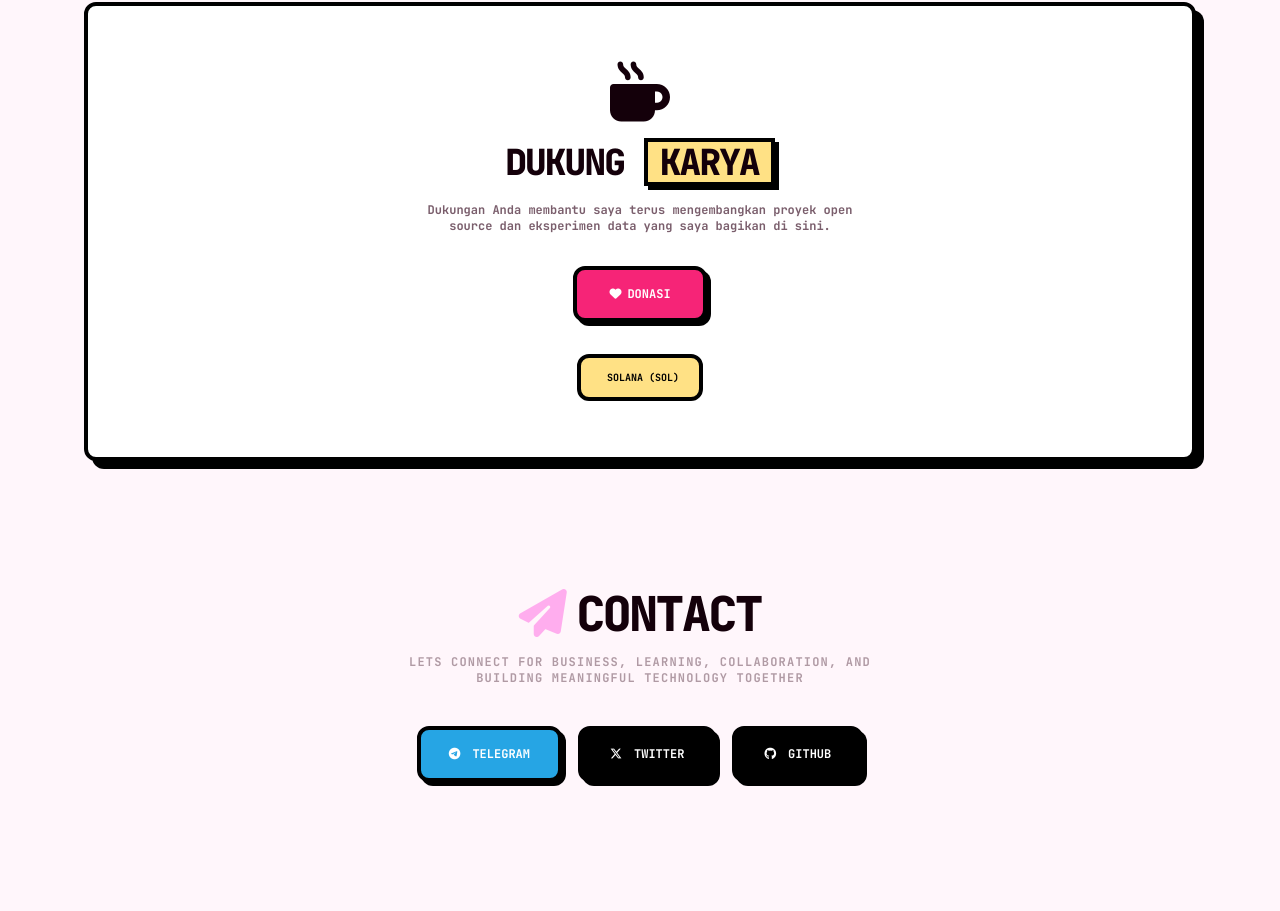
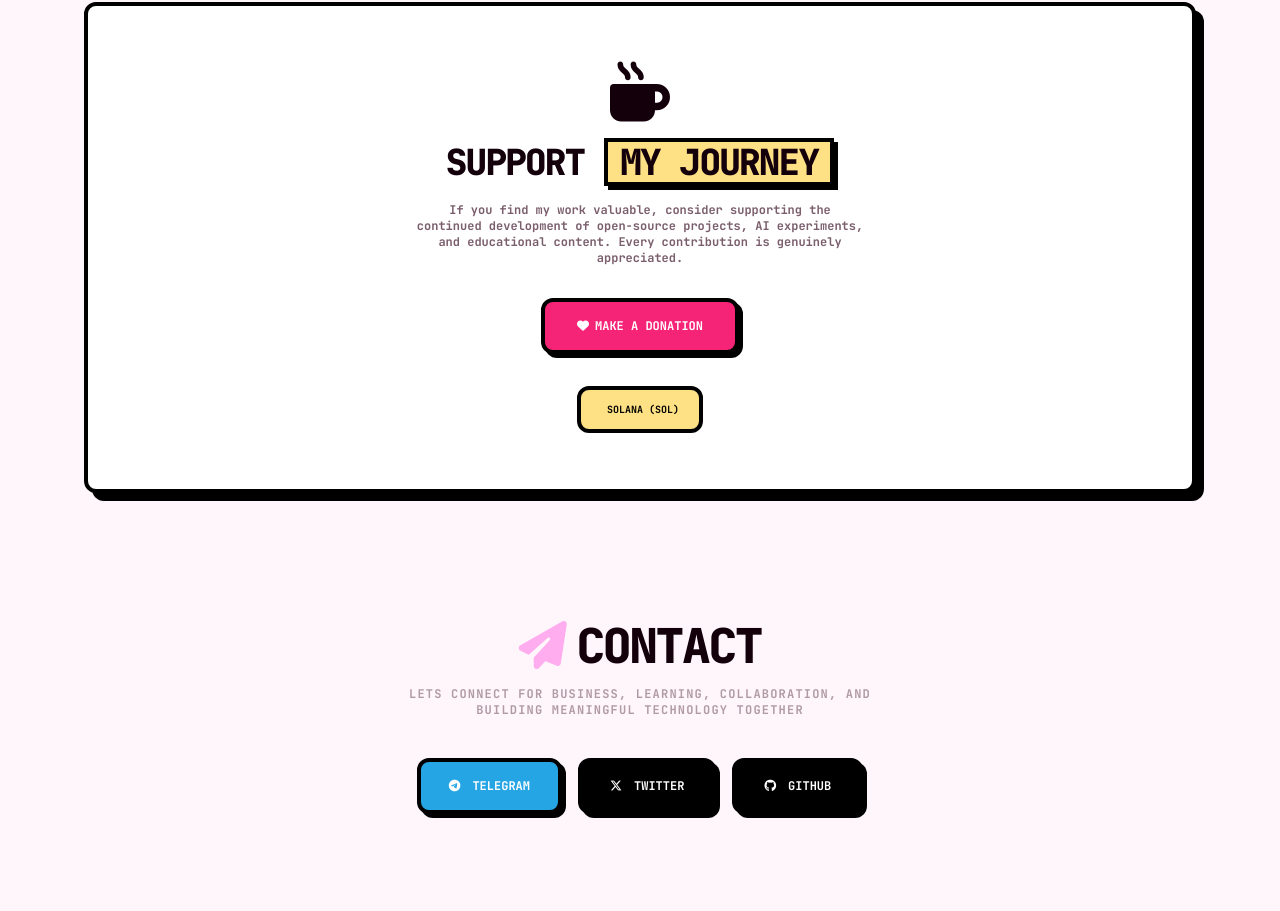
Before and after one commit to Yugenixs/YugeSpace, a Next.js app: page / in a window 1280 px wide. Shown: the part 3295-4206 px from the top of the page. Built offline with nearby package versions, Linux system fonts and the light colour scheme.

Commit message:
Update Donation.js

```diff
--- a/components/Donation.js
+++ b/components/Donation.js
@@ -1,7 +1,5 @@
 'use client'
 import { useState } from 'react'
-
-// TODO: ganti dengan address Solana Anda sendiri sebelum publish
 const SOLANA_ADDRESS = 'Bzhb36V3gEKKqGQLtEcC2vkA2aBDYvkGdprTZQvUaJ5W'
 
 export default function Donation() {
@@ -20,7 +18,6 @@ export default function Donation() {
       setCopied(true)
       setTimeout(() => setCopied(false), 2000)
     } catch {
-      // clipboard API unavailable, fail silently
     }
   }
 
@@ -29,16 +26,16 @@ export default function Donation() {
       <div className="bg-[var(--surface)] border-4 border-brutal rounded-xl brutal-shadow p-6 sm:p-10 lg:p-14 text-center reveal">
         <i className="fas fa-mug-hot text-4xl sm:text-5xl lg:text-6xl mb-3 sm:mb-4" style={{ color: 'var(--text)' }}></i>
         <h2 className="text-2xl sm:text-3xl lg:text-4xl font-black uppercase tracking-tighter">
-          Dukung <span className="bg-[#FFE185] px-2 sm:px-3 border-4 border-black brutal-shadow-sm inline-block">Karya</span>
+          Support <span className="bg-[#FFE185] px-2 sm:px-3 border-4 border-black brutal-shadow-sm inline-block">My Journey</span>
         </h2>
         <p className="font-bold text-[11px] sm:text-xs max-w-md mx-auto mt-3 sm:mt-4 mb-6 sm:mb-8" style={{ color: 'var(--text-sec)' }}>
-          Dukungan Anda membantu saya terus mengembangkan proyek open source dan eksperimen data yang saya bagikan di sini.
+          If you find my work valuable, consider supporting the continued development of open-source projects, AI experiments, and educational content. Every contribution is genuinely appreciated.
         </p>
         <button
           onClick={() => setShowModal(true)}
           className="inline-block font-bold text-[10px] sm:text-xs uppercase bg-[#F62477] text-white border-4 border-black rounded-xl px-6 sm:px-8 py-3 sm:py-4 brutal-shadow-sm brutal-btn mb-6 sm:mb-8 flex items-center gap-1.5 mx-auto w-fit cursor-pointer"
         >
-          <i className="fas fa-heart"></i> Donasi
+          <i className="fas fa-heart"></i> Make a Donation
         </button>
         <div className="flex flex-wrap justify-center gap-2 sm:gap-3">
           <span
@@ -67,7 +64,7 @@ export default function Donation() {
               <i className="fas fa-times"></i>
             </button>
             <h3 className="text-lg sm:text-xl font-black uppercase tracking-tighter mb-4 text-center flex items-center justify-center gap-2" style={{ color: 'var(--text)' }}>
-              <i className="fab fa-solana"></i> Solana (SOL)
+              <i className="fab fa-solana"></i> Support via Solana (SOL)
             </h3>
 
             {hasAddress ? (
@@ -81,7 +78,7 @@ export default function Donation() {
                   style={{ color: 'var(--text)' }}
                 >
                   <i className={copied ? 'fas fa-check' : 'fas fa-copy'}></i>
-                  {copied ? 'Address disalin!' : SOLANA_ADDRESS}
+                  {copied ? 'Wallet address copied!' : SOLANA_ADDRESS}
                 </button>
               </>
             ) : (
@@ -90,12 +87,12 @@ export default function Donation() {
                 style={{ background: 'var(--muted)', color: 'var(--text-sec)' }}
               >
                 <i className="fab fa-solana text-4xl"></i>
-                <p className="font-bold text-[10px] sm:text-xs uppercase">Address Solana belum diatur</p>
+                <p className="font-bold text-[10px] sm:text-xs uppercase">Donasi untuk sementara tidak tersedia.</p>
               </div>
             )}
 
             <p className="font-bold text-[9px] sm:text-[10px] text-center mt-4" style={{ color: 'var(--text-muted)' }}>
-              Set <code>SOLANA_ADDRESS</code> di <code>components/Donation.js</code> dengan address Solana.
+              Dukungan Anda membantu saya terus membangun open-source software, AI solutions, dan educational resource untuk komunitas. Terima kasih telah menjadi bagian dari perjalanan ini.
             </p>
           </div>
         </div>
```
